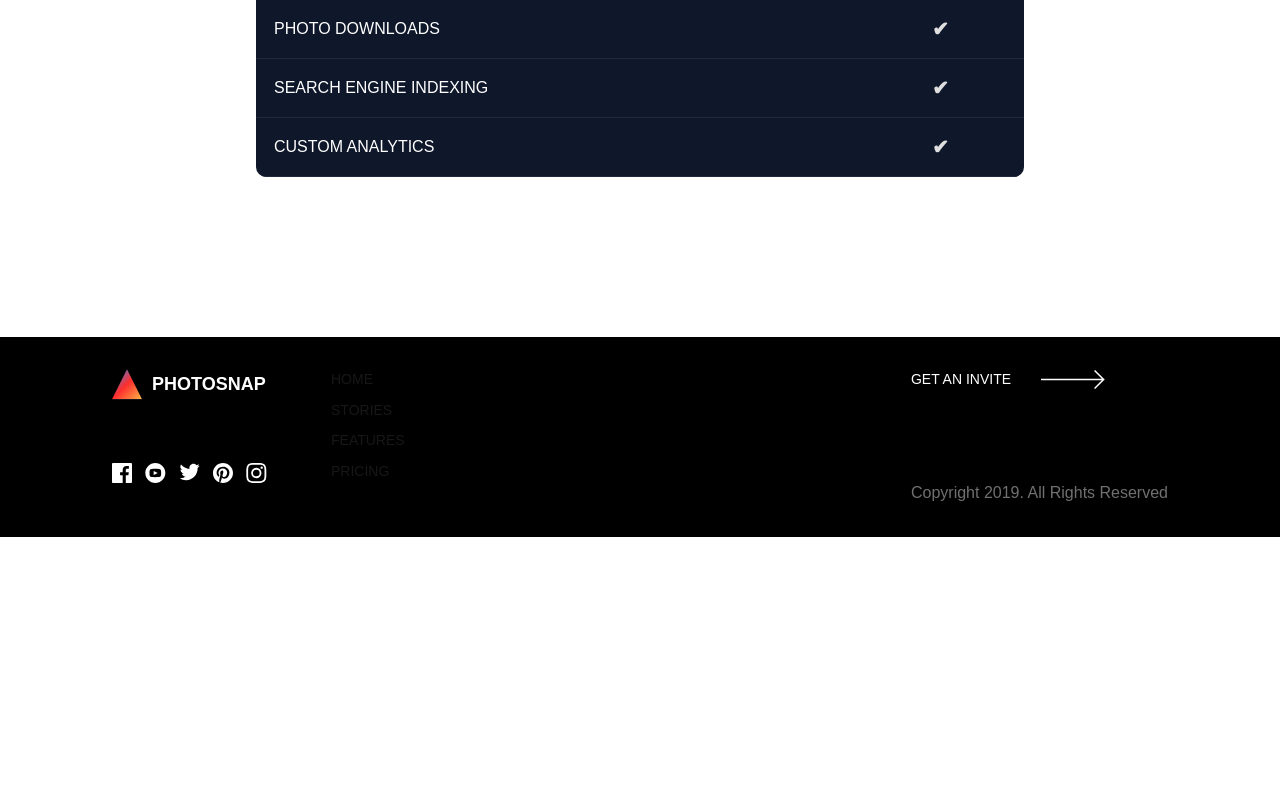
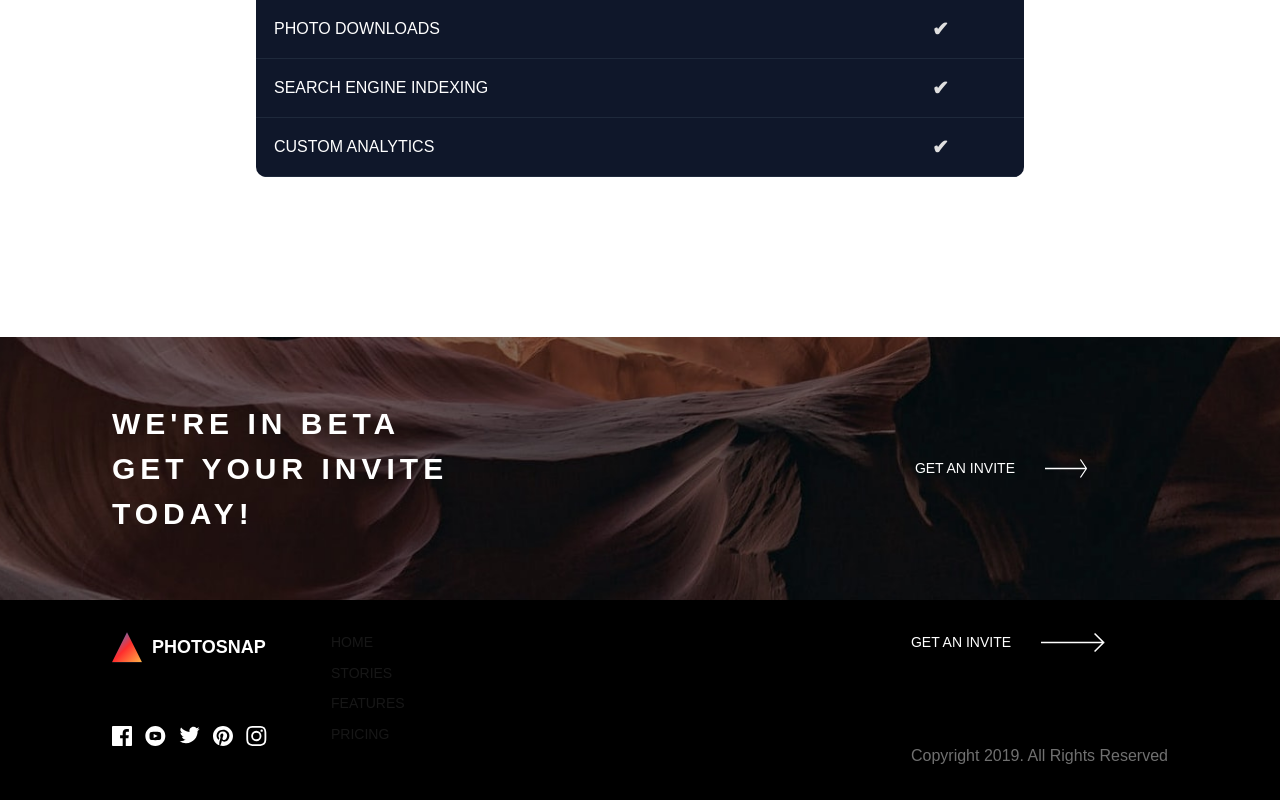
Before and after one commit to Tduncan14/photographylandpage, a Next.js app: page /pricing in a window 1280 px wide. Shown: the part 1650-2450 px from the top of the page. Before the commit the page ends 2187 px from the top, so only its background shows below. Built offline with nearby package versions, Linux system fonts and the light colour scheme.

Commit message:
keep moving forward

```diff
--- a/src/app/components/Footer/Footer.js
+++ b/src/app/components/Footer/Footer.js
@@ -42,6 +42,8 @@ const Footer = () => {
             </div>
 
 
+
+
             <div className="rightFooter">
 
                 <div className="arrowMEe">
--- /dev/null
+++ b/src/app/components/FooterHero/FooterHero.js
@@ -0,0 +1,27 @@
+import React from 'react'
+import './Footerhero.css'
+
+function FooterHero() {
+    return (
+        <div className="Footerfooterc borderME">
+            <div>
+                <h1>WE'RE IN BETA</h1>
+                <h1>GET YOUR INVITE</h1>
+                <h1>TODAY!</h1>
+            </div>
+
+            <div className="arrowMEe">
+                <h3>GET AN INVITE</h3>
+
+                <img src="/assets/shared/desktop/arrow.svg" />
+            </div>
+
+
+
+
+
+        </div>
+    )
+}
+
+export default FooterHero
--- /dev/null
+++ b/src/app/components/FooterHero/Footerhero.css
@@ -0,0 +1,20 @@
+.Footerfooterc {
+    background-image: url('/assets/shared/desktop/bg-beta.jpg');
+    background-repeat: no-repeat;
+    background-size: cover;
+    background-position: center;
+    color: white;
+    display: flex;
+    justify-content: space-between;
+    align-items: center;
+    padding: 4rem;
+    padding-left: 7rem;
+    padding-right: 12rem;
+}
+
+
+.Footerfooterc h1 {
+    font-size: clamp(30px, 34px, 26px);
+    font-weight: 700;
+    letter-spacing: 5px;
+}
--- a/src/app/features/page.js
+++ b/src/app/features/page.js
@@ -1,6 +1,7 @@
 import React from 'react'
 import './feature.css'
 import Iconsgallery from '../components/iconsGallery/Iconsgallery'
+import FooterHero from '../components/FooterHero/FooterHero'
 
 const page = () => {
     return (
@@ -45,6 +46,11 @@ const page = () => {
 
             </div>
 
+
+
+
+            <FooterHero />
+
         </div>
     )
 }
--- a/src/app/pricing/page.js
+++ b/src/app/pricing/page.js
@@ -2,6 +2,7 @@
 
 import { useState } from 'react'
 import './Pricing.css'
+import FooterHero from '../components/FooterHero/FooterHero';
 
 
 
@@ -221,6 +222,9 @@ const page = () => {
 
             </div>
 
+
+            <FooterHero />
+
         </div>
     )
 }
```
